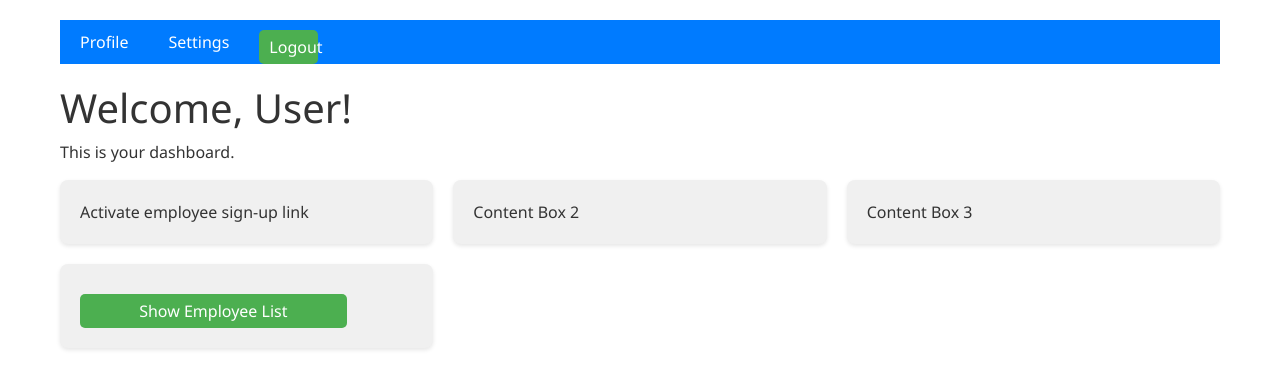
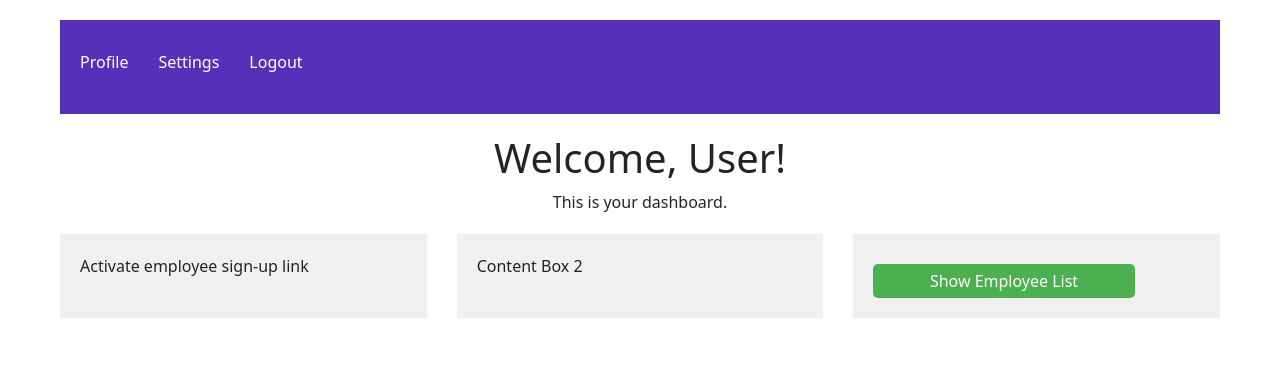
Before and after one commit to andronachedaniele/TEAM-FINDER-APP, a React (Vite) app: page /dashboard in a window 1280 px wide. Shown: the top 388 px of the page. Built offline with nearby package versions, Linux system fonts and the light colour scheme; sample sign-in values are in the browser's storage.

Commit message:
employeelist.3

```diff
--- a/src/components/Design/Dashboard.css
+++ b/src/components/Design/Dashboard.css
@@ -1,53 +1,66 @@
 .dashboard {
-    font-family: 'Segoe UI', Tahoma, Geneva, Verdana, sans-serif;
-    color: #333;
+    width: 100%;
     max-width: 1200px;
     margin: 0 auto;
     padding: 20px;
   }
 
+  .dashboard-nav {
+    background-color: #5730b9;
+    color: #fff;
+    padding: 10px;
+    margin-bottom: 20px;
+  }
+
   .dashboard-nav ul {
     list-style: none;
     padding: 0;
-    display: flex;
-    background-color: #007bff;
+    margin: 0;
+  }
+
+  .dashboard-nav ul li {
+    display: inline-block;
+    margin-right: 10px;
+  }
+
+  .dashboard-nav ul li a {
+    color: #fff;
+    text-decoration: none;
+    padding: 5px 10px;
+    border-radius: 5px;
+  }
+
+  .dashboard-nav ul li a:hover {
+    background-color: #565555;
+  }
+
+
+  .welcome-section {
+    text-align: center;
     margin-bottom: 20px;
   }
 
-.dashboard-nav ul li {
-    margin: 0 10px;
-}
-
-.dashboard-nav ul li a {
-    color: white;
-    text-decoration: none;
-    padding: 10px;
-    display: block;
-}
-
-.dashboard-nav ul li a:hover {
-    background-color: #0056b3;
-}
-
-.welcome-section h1 {
-    margin-top: 0;
-}
-
   .content-section {
-    display: grid;
-    grid-template-columns: repeat(3, 1fr);
-    gap: 20px;
+    display: flex;
+    flex-wrap: wrap;
+    justify-content: space-between;
   }
 
   .content-box {
+    flex: 0 0 calc(33.33% - 20px);
     background-color: #f0f0f0;
     padding: 20px;
-    border-radius: 8px;
-    box-shadow: 0 2px 4px rgba(0,0,0,0.1);
+    margin-bottom: 20px;
   }
 
   @media (max-width: 768px) {
-    .content-section {
-        grid-template-columns: 1fr;
+    .content-box {
+      flex: 0 0 calc(50% - 20px);
     }
   }
+
+  @media (max-width: 480px) {
+    .content-box {
+      flex: 0 0 100%;
+    }
+  }
--- a/src/components/Design/EmployeeList.css
+++ b/src/components/Design/EmployeeList.css
@@ -32,6 +32,7 @@
 
 .small-button {
     font-size: 12px; /* Set the font size */
-    padding: 2px 4px; /* Set the padding */
+    padding: 4px 4px; /* Set the padding */
     margin: 0 10px; /* Set the margin */
+    flex: auto;
 }
--- a/src/components/Elements/EmployeeList.jsx
+++ b/src/components/Elements/EmployeeList.jsx
@@ -5,6 +5,7 @@ const EmployeesList = () => {
     const [currentPage, setCurrentPage] = useState(1);
     const pageSize = 7;
     const names = ["Adriana", "Radu", "Samuel", "Irina", "Denis", "Laura",  "Veronica", "Stefan", "Onisim", "Sefora","Laurentiu","Golan", "Andrada", "Tudor", "Relu", "Simon"];
+
 
     const getNamesForPage = () => {
         const startIndex = (currentPage - 1) * pageSize;
@@ -36,9 +37,9 @@ const EmployeesList = () => {
                 ))}
             </ul>
             <div className="pagination">
-                <button onClick={handlePreviousPage} disabled={currentPage === 1}>&#8249;</button>
-                <span>{currentPage}</span>
-                <button onClick={handleNextPage} disabled={(currentPage * pageSize) >= names.length}>&#8250;</button>
+                <button className="small-button" onClick={handlePreviousPage} disabled={currentPage === 1}>&#8249;</button>
+                <span className="small-button">{currentPage}</span>
+                <button className="small-button" onClick={handleNextPage} disabled={(currentPage * pageSize) >= names.length}>&#8250;</button>
             </div>
         </div>
     );
--- a/src/components/Pages/Dashboard.jsx
+++ b/src/components/Pages/Dashboard.jsx
@@ -28,7 +28,7 @@ const Dashboard = () => {
                     <li><a href="/profile">Profile</a></li>
                     <li><a href="/settings">Settings</a></li>
                     {/* Update the Logout list item */}
-                    <li><button onClick={handleLogout}>Logout</button></li>
+                    <li><button className="dashboard-nav" onClick={handleLogout}>Logout</button></li>
                 </ul>
             </nav>
             <div className="welcome-section">
@@ -38,7 +38,6 @@ const Dashboard = () => {
             <div className="content-section">
                 <div className="content-box">Activate employee sign-up link</div>
                 <div className="content-box">Content Box 2</div>
-                <div className="content-box">Content Box 3</div>
                 <div className="content-box">
                     {/* Button to show/hide the employee list */}
                     <button onClick={toggleEmployeeList}>
```
Lines whose indentation alone changed are shown as unchanged.
